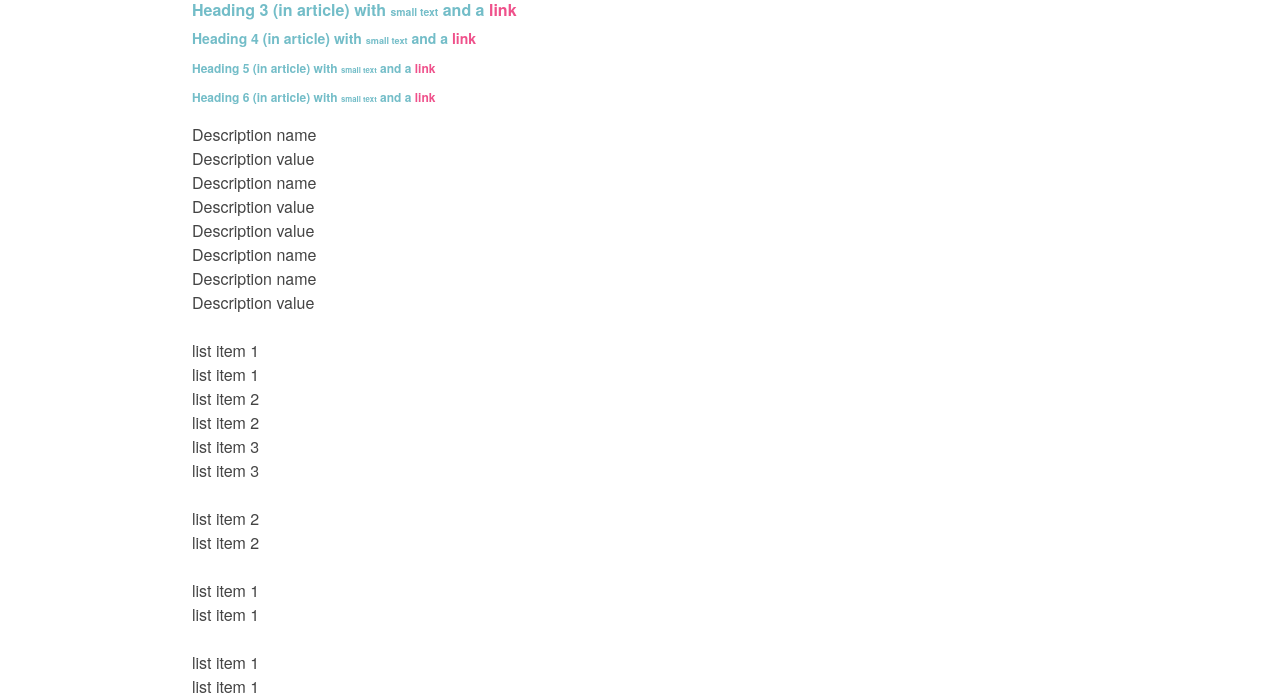
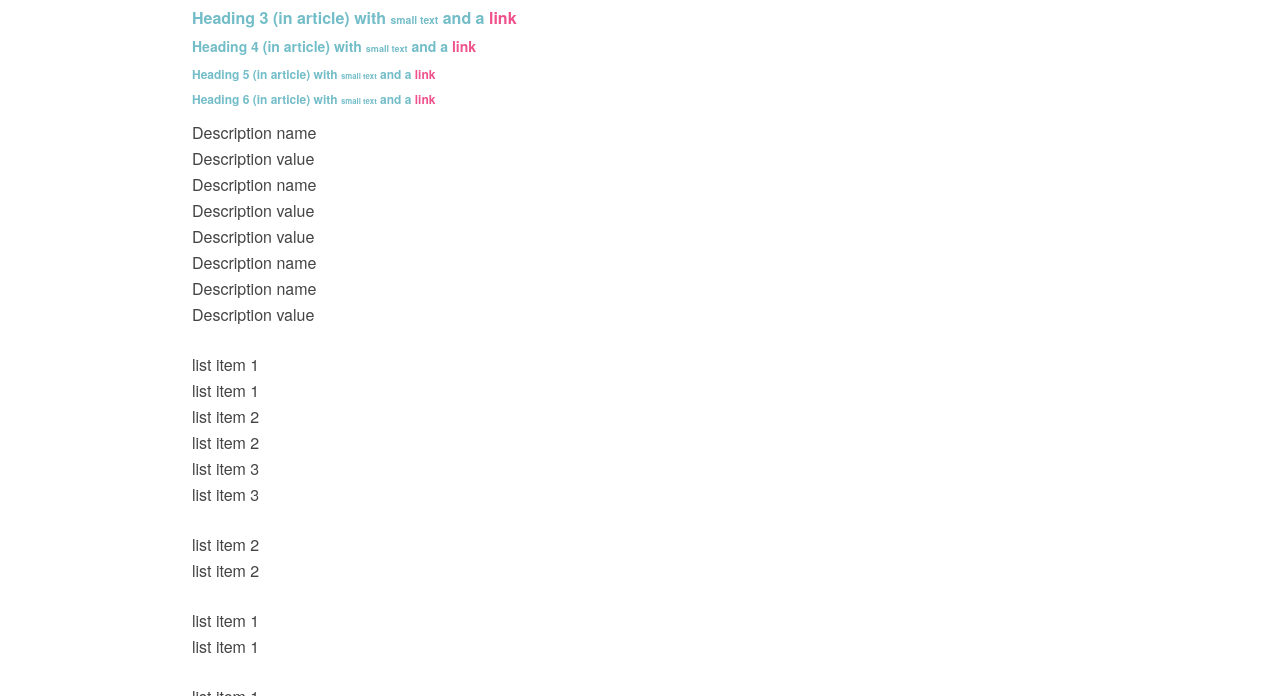
Before and after one commit to MisterMachine/metalman, a plain HTML site: page application/index.html in a window 1280 px wide. Shown: the part 396-1092 px from the top of the page. Drawn offline with nearby package versions, Linux system fonts and the light colour scheme.

Commit message:
Global styles and variables

```diff
--- a/application/assets/_metalman_compass/scss/_variables.scss
+++ b/application/assets/_metalman_compass/scss/_variables.scss
@@ -29,7 +29,7 @@ $opposite-align:        right;
 // =Body Font Variables
 $body-font-family: "HelveticaNeue", Helvetica, Arial, sans-serif !default;
 $body-font-size: emCalc( 16px ) !default;
-$body-line-height: emCalc( 24px ) !default;
+$body-line-height: emCalc( 26px ) !default;
 $body-font-weight: 300;
 
 /* Colors */
@@ -57,17 +57,18 @@ $size-zeta-rem:     remCalc( 12px );
 /* convert to use em-calc */
 $margin-normal:     auto auto emCalc( 24px ); /* bottom margin for paragraphs */
 $margin-subsequent: - emCalc( 24px ); /* no top margin on subsequent paragraphs */
-$margin-alpha:      0 0 0.495em;
-$margin-beta:       0 0 0.61875em;
-$margin-gamma:      0 0 0.825em;
-$margin-delta:      0 0 1.2375em;
-$margin-epsilon:    0 0 1.4142857142857141em; /* measure( base font-size(18) * base line-height(1.65) ) / current font-size(21) = margin-bottom(1.4142857142857141) */
-$margin-zeta:       0 0 1.65em; /* measure( base font-size(18) * base line-height(1.65) ) / current font-size(18) = margin-bottom(1.65) */
+$margin-alpha:      0 0 emCalc( 11px );
+$margin-beta:       0 0 emCalc( 12px );
+$margin-gamma:      0 0 emCalc( 13px );
+$margin-delta:      0 0 emCalc( 17px );
+$margin-epsilon:    0 0 emCalc( 18px );
+$margin-zeta:       0 0 emCalc( 20px );
 
 /* Forms */
 /* convert to use em-calc */
-$input-background:  #2ba6cb !default;
+$input-background:  #6dbdc7 !default;
 $input-border:      #2284a1 !default;
+$input-line-height: emCalc( 26px ) !default;
 $button-margin:     0 0 1.25em;
 $button-padding:    0.75em 1.5em 0.8125em 1.5em;
 $fieldset-margin:   0 0 1em 0;
--- a/application/assets/_metalman_compass/scss/metalman/global/_elements.scss
+++ b/application/assets/_metalman_compass/scss/metalman/global/_elements.scss
@@ -23,7 +23,8 @@ h5,
 h6,
 p,
 select,
-textarea {
+textarea,
+input {
   color: $primary-color;
   font-family: $body-font-family;
   font-weight: $body-font-weight;
--- a/application/assets/_metalman_compass/scss/metalman/global/_forms.scss
+++ b/application/assets/_metalman_compass/scss/metalman/global/_forms.scss
@@ -21,6 +21,9 @@ input[type="time"],
 input[type="url"],
 textarea {
   width: 100%;
+  line-height: $input-line-height;
+  padding: emCalc( 6px ) emCalc( 4px );
+  margin: $margin-normal;
 }
 
 /* Buttons */
@@ -49,8 +52,8 @@ input[type="submit"] {
   border-width: 1px;
 
   font-family: $body-font-family;
-  font-weight: bold;
-  line-height: 1;
+  font-weight: 600;
+  line-height: $input-line-height;
   margin: $button-margin;
   position: relative;
   text-decoration: none;
--- a/application/assets/_metalman_compass/scss/metalman/modules/_top-bar.scss
+++ b/application/assets/_metalman_compass/scss/metalman/modules/_top-bar.scss
@@ -9,7 +9,7 @@ $top-bar-bottom-margin: emCalc(10px) !default;
 
   h1 {
     color: $inverse-color;
-    padding-left: emCalc(38px);
+    padding-left: emCalc(40px);
     line-height: $top-bar-height;
 
     a {
```
Also changed, not shown: application/assets/css/compass/app.css.
